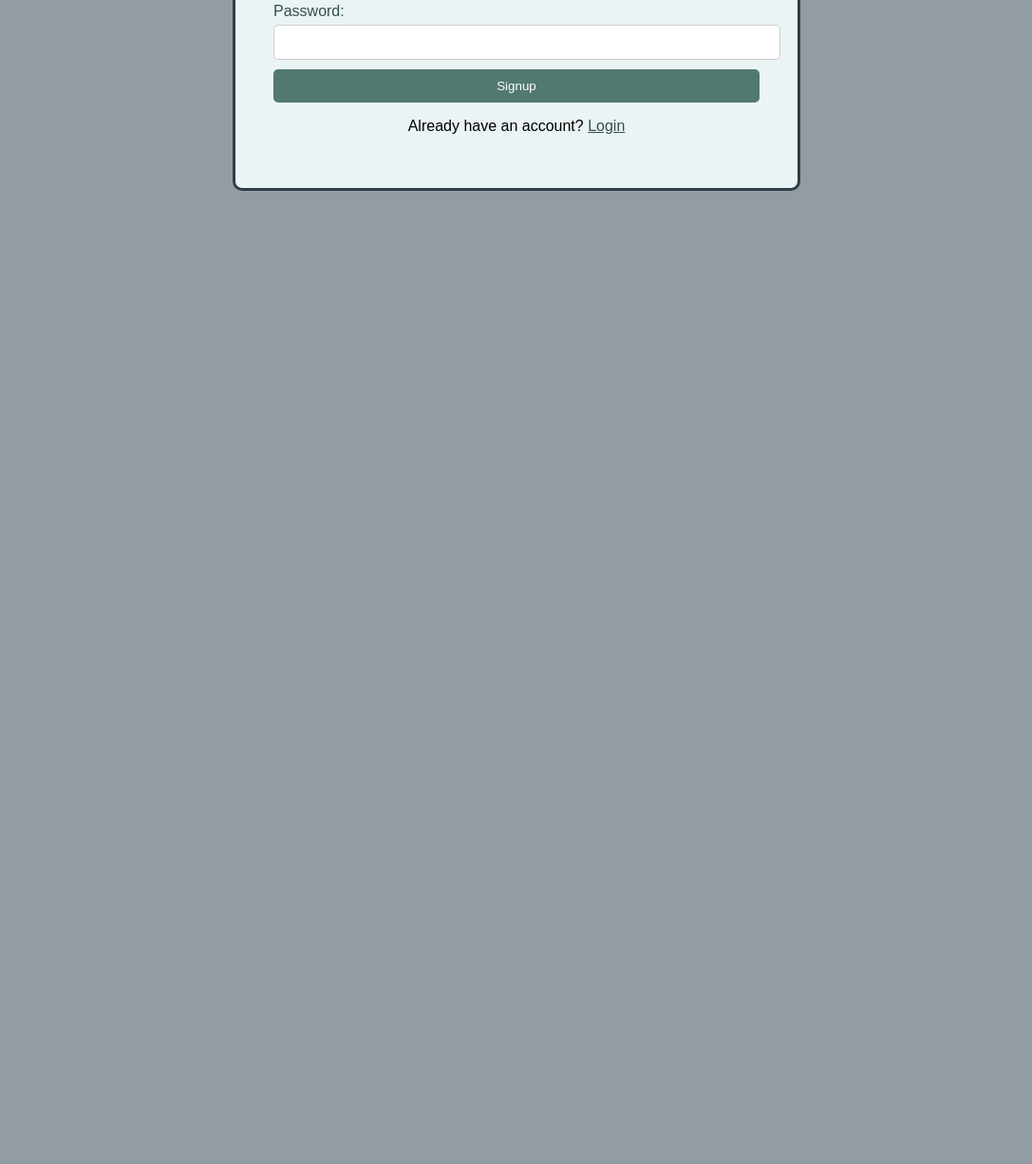
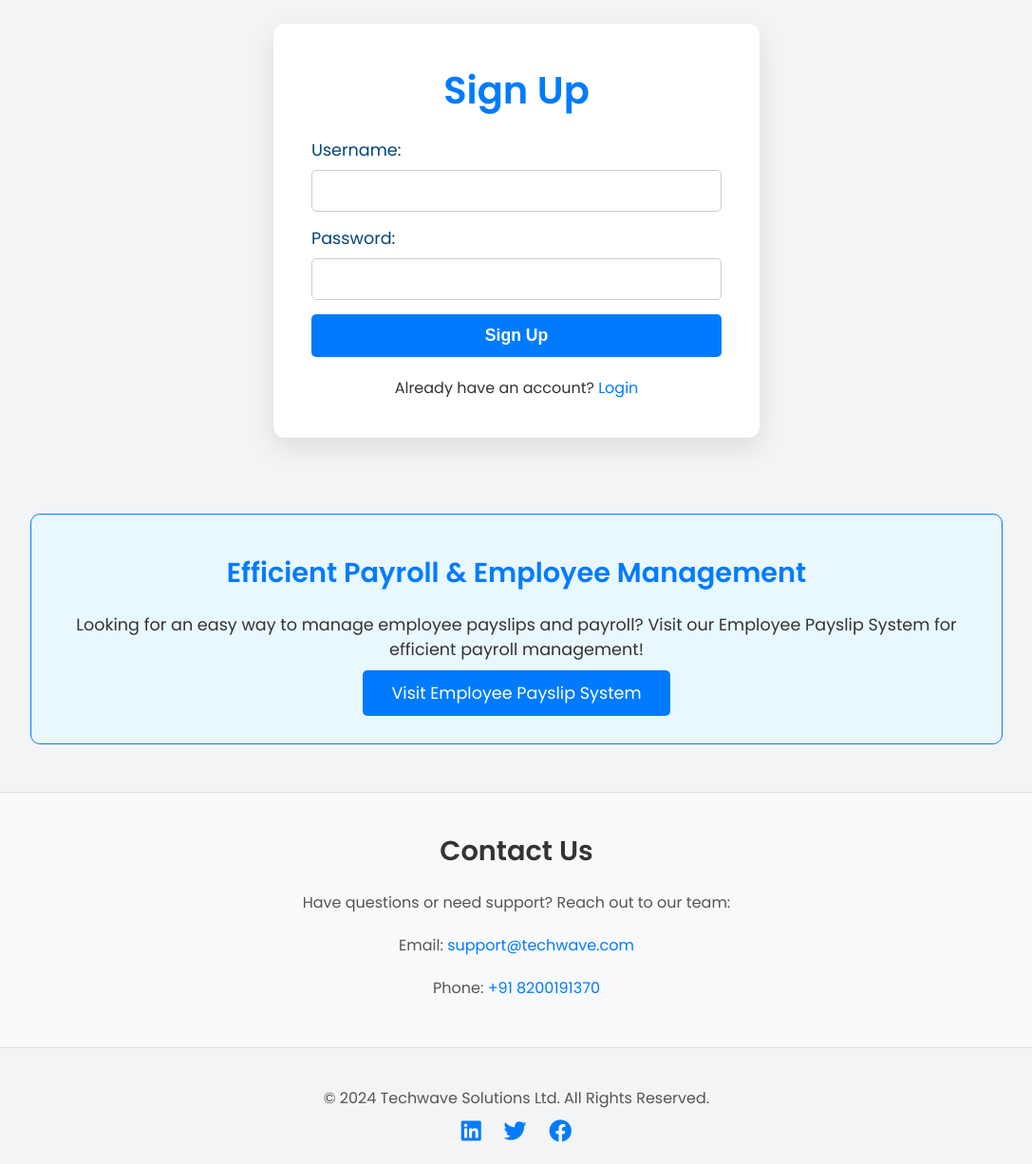
Before and after one commit to dev2004p/fswdIV, a website: page src/Signup.html in a window 1280 px wide. Shown: the part 278-1504 px from the top of the page at 95% size, without its empty margins (96-1183 px from the left). Before the commit the page ends 900 px from the top, so only its background shows below. Drawn offline with Linux system fonts and the light colour scheme.

Commit message:
Signup.html

```diff
--- a/src/Signup.html
+++ b/src/Signup.html
@@ -3,98 +3,271 @@
 <head>
     <meta charset="UTF-8">
     <meta name="viewport" content="width=device-width, initial-scale=1.0">
-    <title>Sign up</title>
+    <title>Sign Up | Techwave Solutions Ltd. Expense Manager</title>
+    <link href="https://fonts.googleapis.com/css2?family=Poppins:wght@400;600&display=swap" rel="stylesheet">
+    <!-- Font Awesome CDN -->
+    <link rel="stylesheet" href="https://cdnjs.cloudflare.com/ajax/libs/font-awesome/6.0.0-beta3/css/all.min.css">
     <style>
-        body {
-            position: sticky;
-            background-size: cover;
-            height: 100vh;
-            width: 100vw;
-            background-position: center;
-            font-family: Arial, sans-serif;
+        * {
             margin: 0;
             padding: 0;
-            background-color: #939ca2; /* Background color */
+            box-sizing: border-box;
         }
+
+        body {
+            font-family: 'Poppins', sans-serif;
+            background-color: #f3f4f6;
+            color: #333;
+        }
+
+        .header {
+            background: linear-gradient(135deg, #007BFF, #00457C);
+            padding: 40px;
+            text-align: center;
+            color: #fff;
+        }
+
+        .header h1 {
+            font-size: 3rem;
+            margin-bottom: 10px;
+            font-weight: 600;
+        }
+
+        .header p {
+            font-size: 1.3rem;
+            margin-bottom: 20px;
+        }
+
         .container {
-            max-width: 40vw;
-            margin: 100px auto;
+            width: 40%;
+            margin: 80px auto;
             padding: 40px;
-            border: 3px solid #2f3e46; /* Border color */
-            border-radius: 10px;
-            background-color: #eaf4f4; /* Container background color */
-            justify-content: center;
+            background-color: #fff;
+            box-shadow: 0 10px 30px rgba(0, 0, 0, 0.1);
+            border-radius: 12px;
+            text-align: center;
         }
+
         h2 {
-            text-align: center;
+            font-size: 2.5rem;
             margin-bottom: 20px;
-            color: #354f52; /* Heading color */
+            color: #007BFF;
+            font-weight: 600;
         }
+
         form {
             margin-top: 20px;
         }
+
         label {
             display: block;
-            margin-bottom: 5px;
-            color: #354f52; /* Label color */
+            margin-bottom: 8px;
+            font-size: 1.1rem;
+            color: #00457C;
+            text-align: left;
         }
+
         input[type="text"],
         input[type="password"] {
             width: 100%;
-            padding: 10px;
-            margin-bottom: 10px;
+            padding: 12px;
+            margin-bottom: 15px;
             border: 1px solid #ccc;
             border-radius: 5px;
+            font-size: 1rem;
         }
+
         input[type="submit"] {
             width: 100%;
-            padding: 10px;
-            background-color: #52796f; /* Submit button background color */
+            padding: 12px;
+            background-color: #007BFF;
             border: none;
             border-radius: 5px;
             color: white;
+            font-size: 1.1rem;
+            font-weight: bold;
             cursor: pointer;
-            transition: 0.3s;
+            transition: background-color 0.3s ease;
         }
-        input[type="submit"]:active {
-            transform: scale(0.9);
+
+        input[type="submit"]:hover {
+            background-color: #0056b3;
         }
+
         .error {
             color: red;
             margin-top: 10px;
             text-align: center;
         }
-        footer {
-            margin-top: 50px;
-            text-align: center;
-            font-size: 14px;
-            color: #666;
-        }
-        a {
-            color: #354f52; /* Link color */
+
+        p {
+            margin-top: 20px;
+            font-size: 1rem;
         }
 
-        /* Media query for smaller screens */
-        @media only screen and (max-width: 600px) {
+        p a {
+            color: #007BFF;
+            text-decoration: none;
+        }
+
+        p a:hover {
+            text-decoration: underline;
+        }
+
+        /* Advertise Section */
+        .advertise {
+            background-color: #e9f7fe;
+            padding: 40px;
+            text-align: center;
+            border: 1px solid #007BFF;
+            border-radius: 10px;
+            margin: 50px auto;
+            width: 80%;
+            transition: transform 0.3s ease-in-out;
+        }
+
+        .advertise:hover {
+            transform: translateX(20px);
+        }
+
+        .advertise h3 {
+            font-size: 1.8rem;
+            margin-bottom: 10px;
+            color: #007BFF;
+        }
+
+        .advertise p {
+            font-size: 1.1rem;
+            color: #333;
+            margin-bottom: 20px;
+        }
+
+        .advertise a {
+            padding: 12px 30px;
+            background-color: #007BFF;
+            color: white;
+            border-radius: 5px;
+            text-decoration: none;
+            font-size: 1.1rem;
+            transition: background-color 0.3s ease;
+        }
+
+        .advertise a:hover {
+            background-color: #0056b3;
+        }
+
+        /* Contact Us Section */
+        .contact-us {
+            margin-top: 50px;
+            background-color: #f8f9fa;
+            padding: 40px;
+            text-align: center;
+            border-top: 1px solid #ddd;
+        }
+
+        .contact-us h3 {
+            font-size: 1.8rem;
+            margin-bottom: 20px;
+            color: #333;
+        }
+
+        .contact-us p {
+            font-size: 1rem;
+            color: #555;
+            margin-bottom: 10px;
+        }
+
+        .contact-us a {
+            color: #007BFF;
+            text-decoration: none;
+        }
+
+        .contact-us a:hover {
+            text-decoration: underline;
+        }
+
+        footer {
+            text-align: center;
+            padding: 20px;
+            background-color: #f3f4f6;
+            font-size: 0.9rem;
+            color: #555;
+            border-top: 1px solid #ddd;
+        }
+
+        footer p {
+            margin-bottom: 5px;
+        }
+
+        footer .social-icons {
+            margin-top: 10px;
+        }
+
+        footer .social-icons i {
+            margin: 0 10px;
+            cursor: pointer;
+            font-size: 1.5rem;
+            color: #007BFF;
+            transition: opacity 0.3s ease;
+        }
+
+        footer .social-icons i:hover {
+            opacity: 0.7;
+        }
+
+        @media (max-width: 768px) {
             .container {
-                max-width: 70%;
+                width: 80%;
+                padding: 20px;
             }
         }
     </style>
 </head>
 <body>
+
+    <header class="header">
+        <h1>Efficient Expense Manager</h1>
+        <p>Techwave Solutions Ltd.</p>
+    </header>
+
     <div class="container">
-        <h2>Sign up</h2>
-        <form action="/auth/signup" method="post" id="login-form">
+        <h2>Sign Up</h2>
+        <form action="/auth/signup" method="post" id="signup-form">
             <label for="username">Username:</label>
             <input type="text" id="username" name="username" required>
             <label for="password">Password:</label>
             <input type="password" id="password" name="password" required>
-            <input type="submit" value="Signup">
+            <input type="submit" value="Sign Up">
             <p class="error" id="error-message"></p>
         </form>
 
-        <p style="text-align: center;">Already have an account? <a href="/login">Login</a></p>
+        <p>Already have an account? <a href="/login">Login</a></p>
     </div>
+
+
+  <!-- Advertisement section for Employee Payslip System -->
+<section class="advertise">
+    <h3>Efficient Payroll & Employee Management</h3>
+    <p>Looking for an easy way to manage employee payslips and payroll? Visit our Employee Payslip System for efficient payroll management!</p>
+    <a href="https://payslipvd.onrender.com" target="_blank">Visit Employee Payslip System</a>
+</section>
+
+
+    <section class="contact-us">
+        <h3>Contact Us</h3>
+        <p>Have questions or need support? Reach out to our team:</p>
+        <p>Email: <a href="mailto:support@techwave.com">support@techwave.com</a></p>
+        <p>Phone: <a href="tel:+918200191370">+91 8200191370</a></p>
+    </section>
+
+    <footer>
+        <p>&copy; 2024 Techwave Solutions Ltd. All Rights Reserved.</p>
+        <div class="social-icons">
+            <a href="https://www.linkedin.com" target="_blank"><i class="fab fa-linkedin"></i></a>
+            <a href="https://twitter.com" target="_blank"><i class="fab fa-twitter"></i></a>
+            <a href="https://www.facebook.com" target="_blank"><i class="fab fa-facebook"></i></a>
+        </div>
+    </footer>
+
 </body>
 </html>
```
